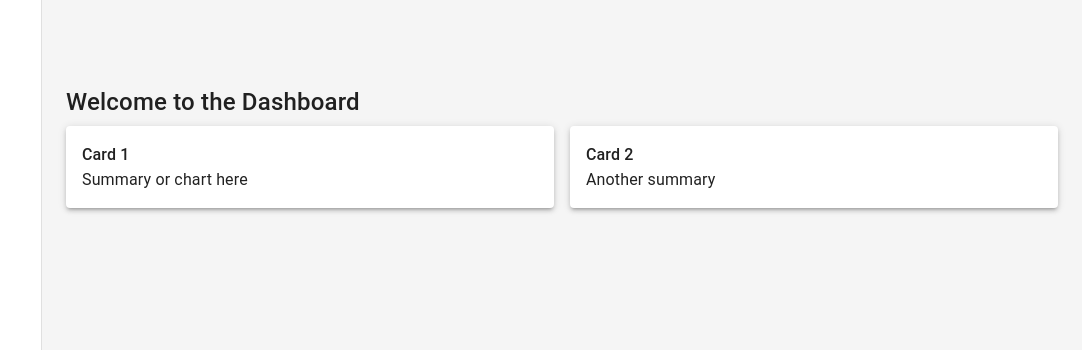
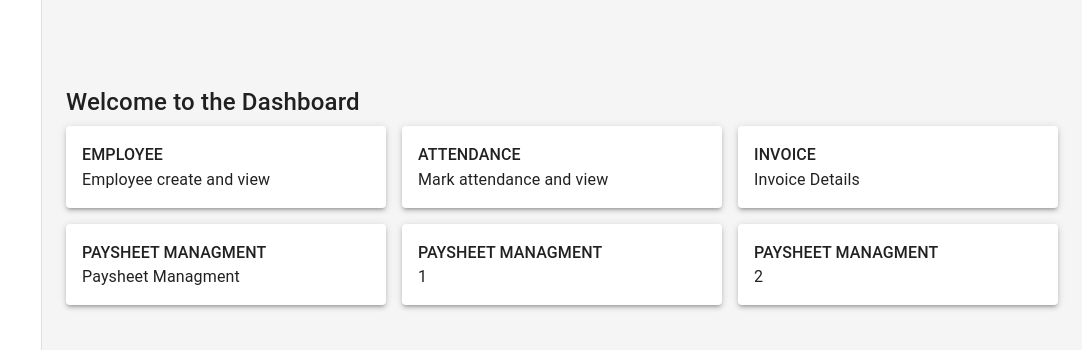
Before and after one commit to nimanthijayathilake678/Employee-Management-System-FrontEnd, a React (Create React App) app: page /dashboard in a window 1280 px wide. Shown: the top 350 px of the page, without its empty margins (198-1280 px from the left). Built offline with nearby package versions, Linux system fonts and the light colour scheme.

Commit message:
Implimentations-Implimentations on Employee

```diff
--- a/src/App.tsx
+++ b/src/App.tsx
@@ -61,7 +61,7 @@ const App: React.FC = () => {
                   element={
                     <EmployeeCreate
                       onSubmit={(data) => {
-                        // TODO: Replace with actual submit logic
+                        //  actual submit logic
                         console.log('Employee form submitted:', data);
                       }}
                     />
--- a/src/pages/Dashboard/Dashborad.tsx
+++ b/src/pages/Dashboard/Dashborad.tsx
@@ -1,7 +1,9 @@
 import React from 'react';
 import { Typography, Paper, Box } from '@mui/material';
+import { useNavigate } from 'react-router-dom';
 
 const Dashboard: React.FC = () => {
+  const navigate = useNavigate();
   return (
     <>
       <Typography variant="h4" gutterBottom>
@@ -13,13 +15,33 @@ const Dashboard: React.FC = () => {
         gap={2}
         justifyContent="space-between"
       >
-        <Paper elevation={3} sx={{ padding: 2, flex: '1 1 30%' }}>
-          <Typography variant="h6">Card 1</Typography>
-          <Typography>Summary or chart here</Typography>
+        <Paper
+          elevation={3}
+          sx={{ padding: 2, flex: '1 1 30%', cursor: 'pointer' }}
+          onClick={() => navigate('/dashboard/employees')}
+        >
+          <Typography variant="h6">EMPLOYEE</Typography>
+          <Typography>Employee create and view</Typography>
         </Paper>
         <Paper elevation={3} sx={{ padding: 2, flex: '1 1 30%' }}>
-          <Typography variant="h6">Card 2</Typography>
-          <Typography>Another summary</Typography>
+          <Typography variant="h6">ATTENDANCE</Typography>
+          <Typography>Mark attendance and view</Typography>
+        </Paper>
+        <Paper elevation={3} sx={{ padding: 2, flex: '1 1 30%' }}>
+          <Typography variant="h6">INVOICE</Typography>
+          <Typography>Invoice Details</Typography>
+        </Paper>
+        <Paper elevation={3} sx={{ padding: 2, flex: '1 1 30%' }}>
+          <Typography variant="h6">PAYSHEET MANAGMENT</Typography>
+          <Typography>Paysheet Managment</Typography>
+        </Paper>
+        <Paper elevation={3} sx={{ padding: 2, flex: '1 1 30%' }}>
+          <Typography variant="h6">PAYSHEET MANAGMENT</Typography>
+          <Typography>1</Typography>
+        </Paper>
+        <Paper elevation={3} sx={{ padding: 2, flex: '1 1 30%' }}>
+          <Typography variant="h6">PAYSHEET MANAGMENT</Typography>
+          <Typography>2</Typography>
         </Paper>
       </Box>
     </>
--- a/src/pages/Employees/EmployeeList/EmployeeList.tsx
+++ b/src/pages/Employees/EmployeeList/EmployeeList.tsx
@@ -22,7 +22,7 @@ import {
 } from '@mui/icons-material';
 // import { useAppDispatch, useAppSelector } from '../../../hooks/redux';
 // import { fetchEmployees, deleteEmployee } from '../../../store/slices/employeeSlice';
-// import { Employee } from '../../../types/employee';
+import { Employee } from '../../../types/employee';
 
 const EmployeeList: React.FC = () => {
   //const dispatch = useAppDispatch();
@@ -51,11 +51,11 @@ const EmployeeList: React.FC = () => {
   return (
     <Box>
       <Box display="flex" justifyContent="between" alignItems="center" mb={3}>
-        <Typography variant="h4">Employees</Typography>
+        <Typography variant="h4">EMPLOYEES</Typography>
         <Button
           variant="contained"
           startIcon={<AddIcon />}
-          href="/employees/create"
+          href="/dashboard/employees/create"
         >
           Add Employee
         </Button>
```
